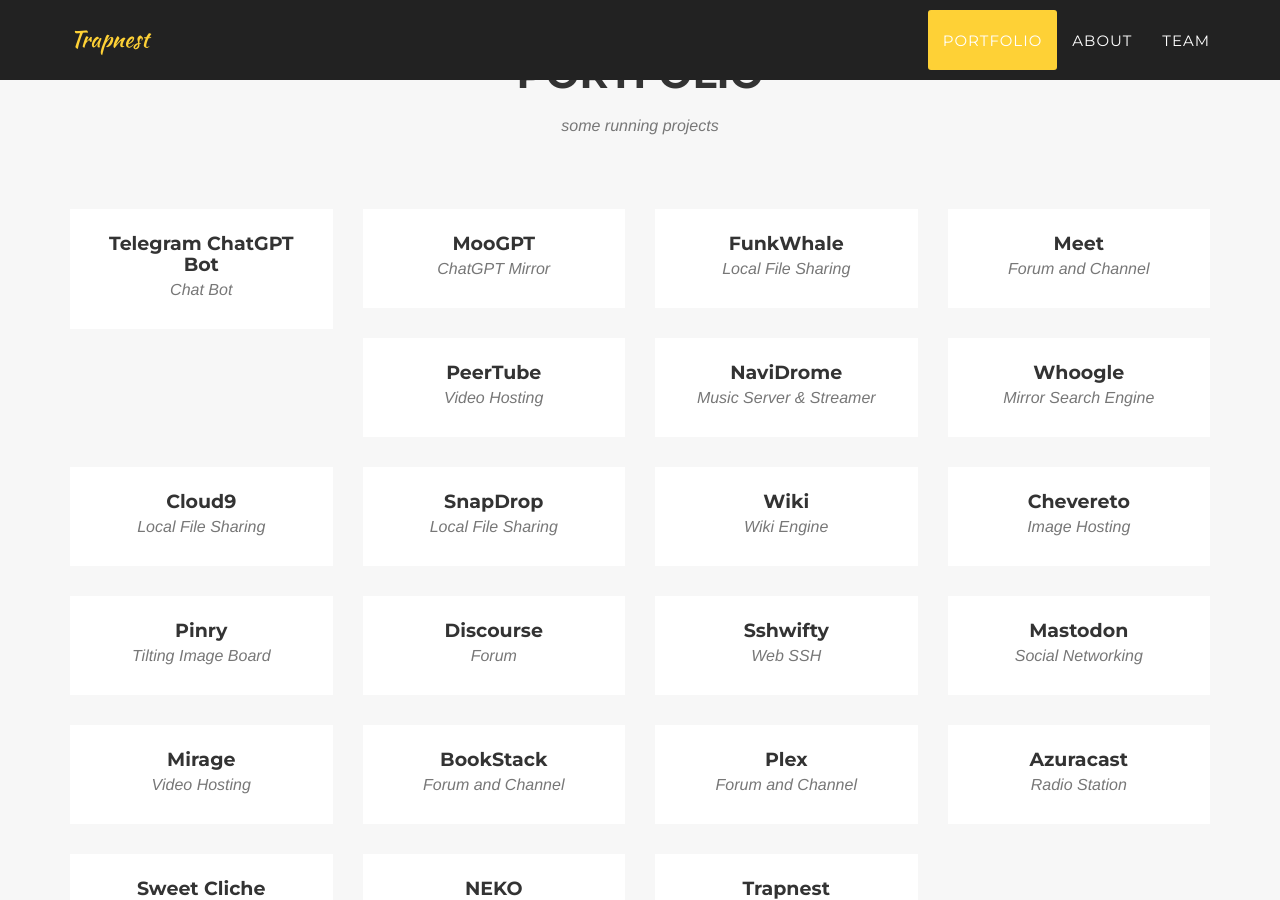
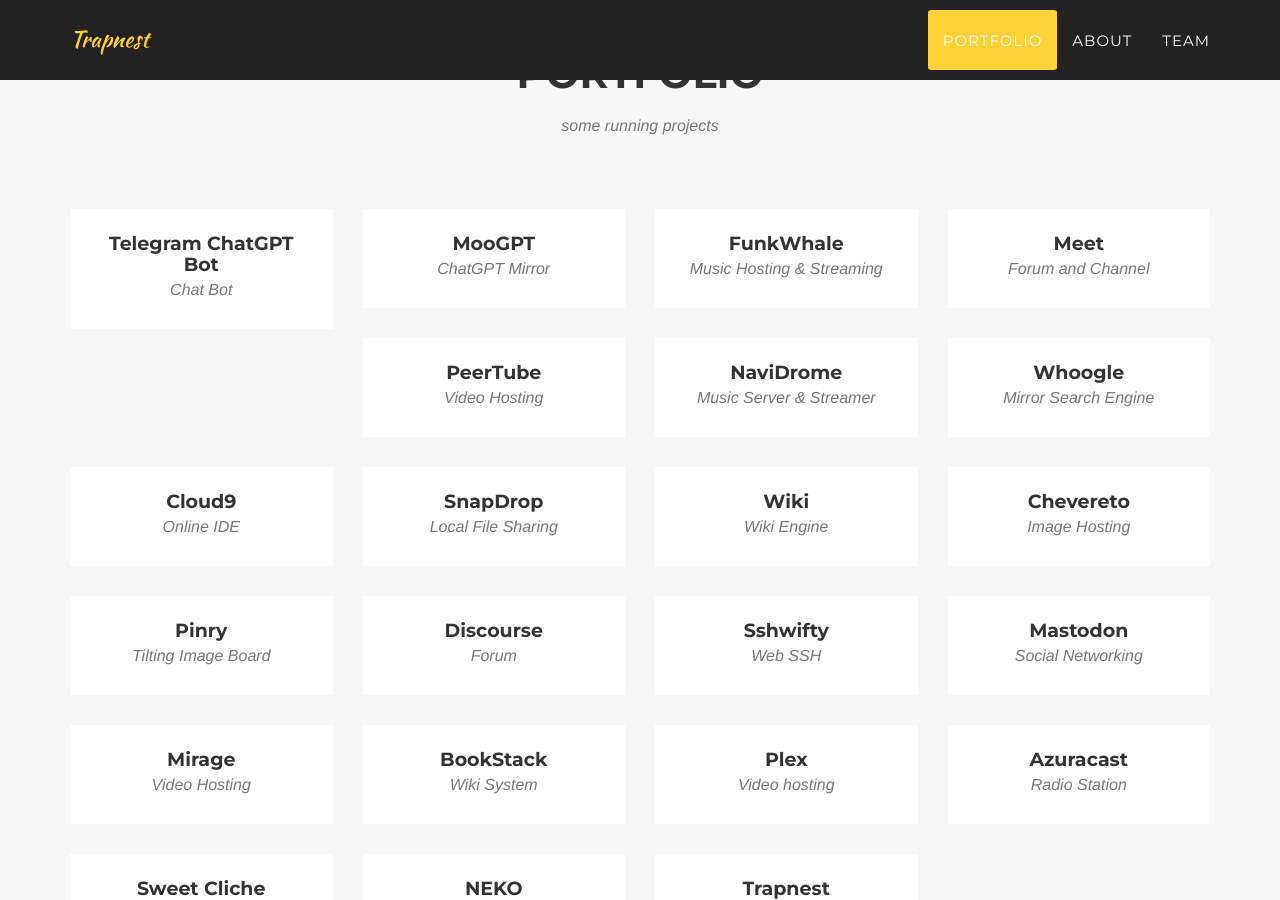
Before and after one commit to henrywithu/henrywithu.github.io, a Jekyll site: the page built from _posts/2023-04-05-project-19.markdown, in a window 1280 px wide and 900 px high, scrolled down 856 px. Built offline with Jekyll 4.4.1, drawn with Linux system fonts in a browser that asks for light colours; some web fonts are replaced.

Commit message:
correct category

```diff
--- a/_posts/2023-04-05-project-16.markdown
+++ b/_posts/2023-04-05-project-16.markdown
@@ -1,6 +1,6 @@
 ---
 title: Plex
-subtitle: Forum and Channel
+subtitle: Video hosting
 layout: default
 modal-id: 16
 date: 2020-01-01
@@ -9,7 +9,7 @@
 alt: image-alt
 project-date: 2020
 client: Community
-category: Forum and Channel
+category: Video hosting
 description: <url>plex.henrywithu.com</url> Video hosting and streaming.
 
 ---
--- a/_posts/2023-04-05-project-17.markdown
+++ b/_posts/2023-04-05-project-17.markdown
@@ -1,6 +1,6 @@
 ---
 title: BookStack
-subtitle: Forum and Channel
+subtitle: Wiki System
 layout: default
 modal-id: 17
 date: 2020-01-01
@@ -9,7 +9,7 @@
 alt: image-alt
 project-date: 2020
 client: Community
-category: Forum and Channel
+category: Wiki System
 description: <url>bookstack.henrywithu.com</url> Video hosting and streaming.
 
 ---
--- a/_posts/2023-04-05-project-19.markdown
+++ b/_posts/2023-04-05-project-19.markdown
@@ -1,6 +1,6 @@
 ---
 title: Cloud9
-subtitle: Local File Sharing
+subtitle: Online IDE
 layout: default
 modal-id: 19
 date: 2021-01-01
@@ -9,7 +9,7 @@
 alt: image-alt
 project-date: 2021
 client: Community
-category: Local File Sharing
+category: Online IDE
 description: <url>cloud9.henrywithu.com</url> Online IDE
 
 ---
--- a/_posts/2023-04-05-project-21.markdown
+++ b/_posts/2023-04-05-project-21.markdown
@@ -1,6 +1,6 @@
 ---
 title: FunkWhale
-subtitle: Local File Sharing
+subtitle: Music Hosting & Streaming
 layout: default
 modal-id: 21
 date: 2022-01-01
@@ -9,7 +9,7 @@
 alt: image-alt
 project-date: 2022
 client: Community
-category: Music player
+category: Music Hosting & Streaming
 description: <url>funkwhale.henrywithu.com</url> Funkwhale is a community-driven project that lets you listen and share music and audio within a decentralized, open network.
 
 ---
--- a/_posts/2023-04-05-project-22.markdown
+++ b/_posts/2023-04-05-project-22.markdown
@@ -9,7 +9,7 @@
 alt: image-alt
 project-date: 2023
 client: Community
-category: chatbot
+category: Chatbot
 description: Telegram chatbot using API of ChatGPT by OpenAI, with additional feature like awesome chatgpt prompt from GitHub
 
 ---
```
